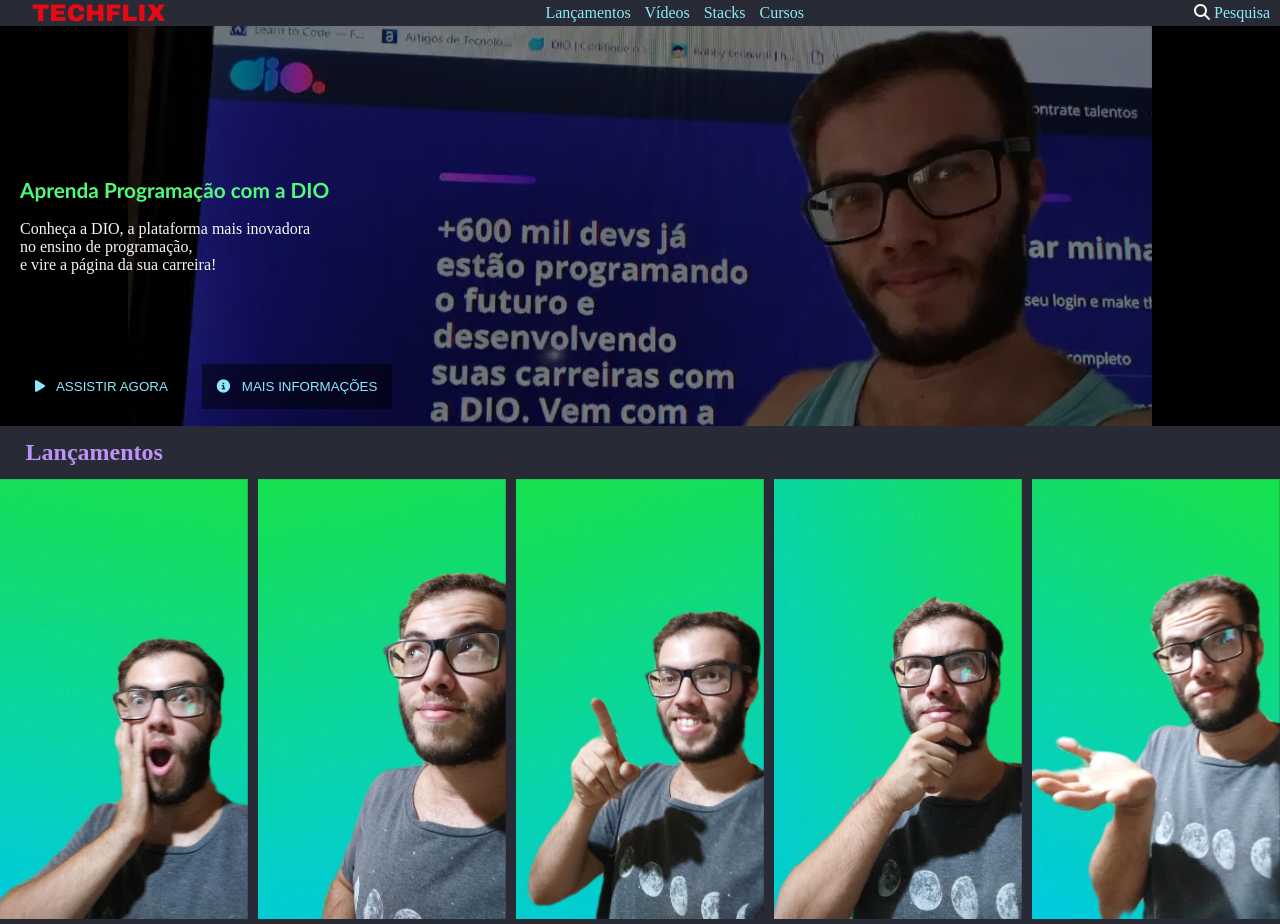
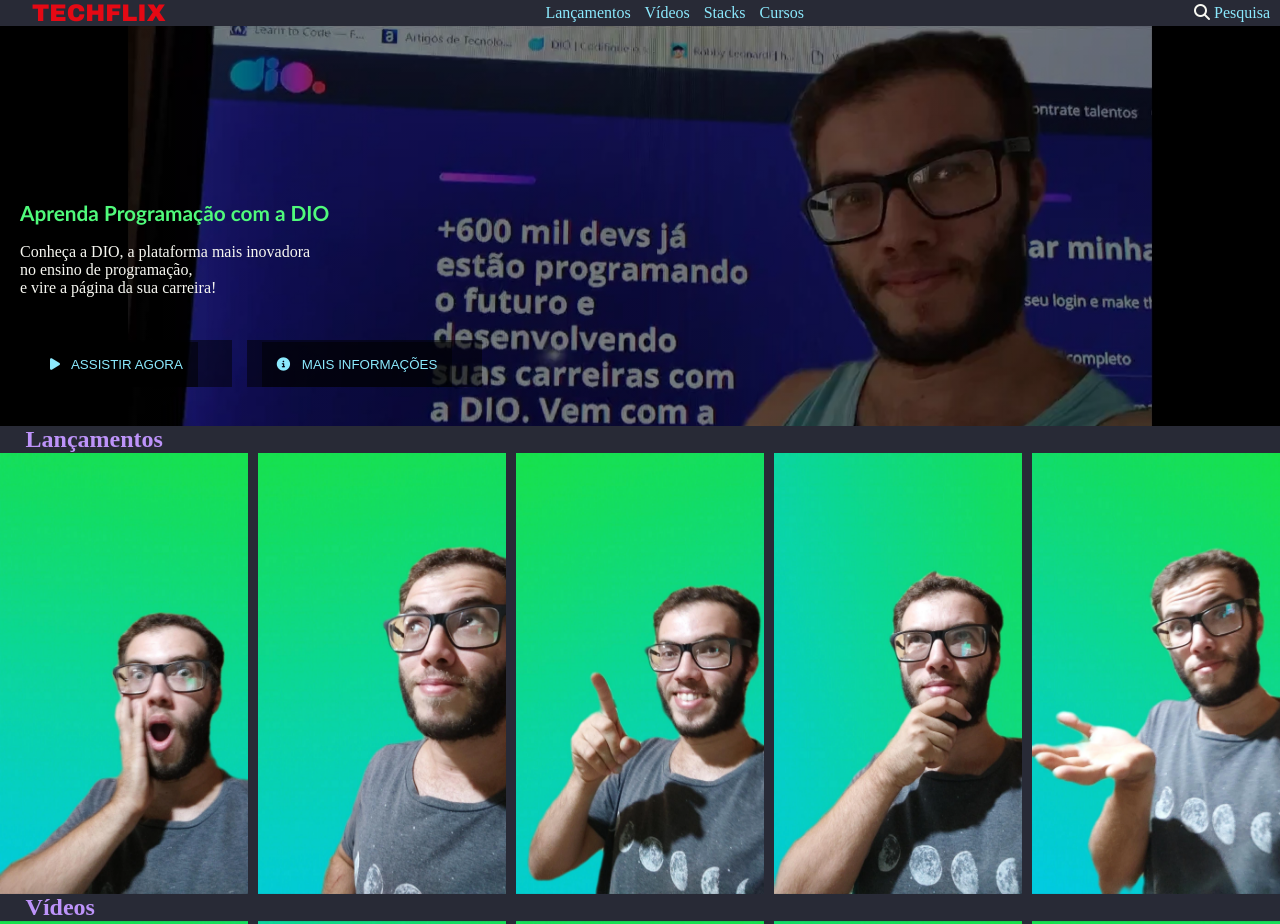
Before and after one commit to anakin00/interface-netflix, a plain HTML site: page index.html in a window 1280 px wide. Shown: the top 924 px of the page. Drawn offline with Linux system fonts and the light colour scheme.

Commit message:
correcao de posicionamento dos botoes

```diff
--- a/index.html
+++ b/index.html
@@ -40,13 +40,13 @@
                 <p class="descricao">Conheça a DIO, a plataforma mais inovadora <br> no ensino de programação,<br> e vire a página da sua carreira!</p>
                 <div class="botoes">
 
-                    <a href="https://www.youtube.com/watch?v=8BQR-E-P0pc&t=2s" target="_blank">
+                    <a href="https://www.youtube.com/watch?v=8BQR-E-P0pc&t=2s" target="_blank" class="botao">
                         <button role="button" class="botao">
                             <i class="fas fa-play"></i>
                             ASSISTIR AGORA
                         </button>
                     </a>
-                    <a href="https://www.dio.me/" target="_blank">
+                    <a href="https://www.dio.me/" target="_blank" class="botao">
                         <button role="button" class="botao">
                             <i class="fas fa-info-circle"></i>
                             MAIS INFORMAÇÕES
--- a/style/main.css
+++ b/style/main.css
@@ -61,7 +61,7 @@ header nav a:hover{
 
 .artigo-principal .descricao{
     margin-top: 2%;
-    margin-bottom: 10%;
+    margin-bottom: 5%;
 }
 
 .titulo{
@@ -111,7 +111,7 @@ header nav a:hover{
 }
 
 .novidades{
-    margin:1% 1% 1% 2%;
+    margin-left:2%;
     text-align: justify;
     color:var(--roxo)
 }
```
